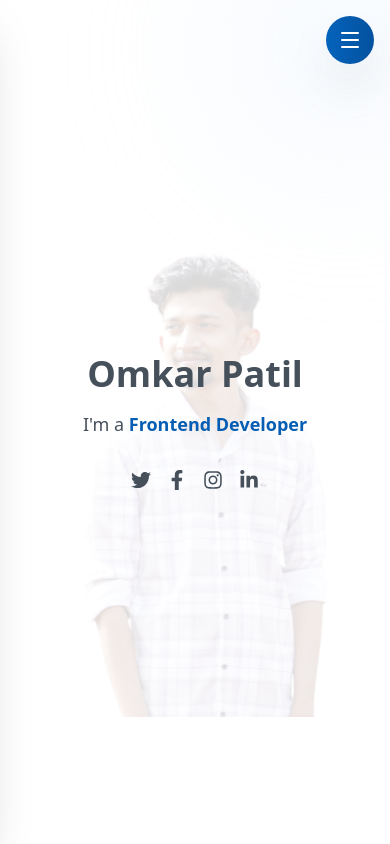
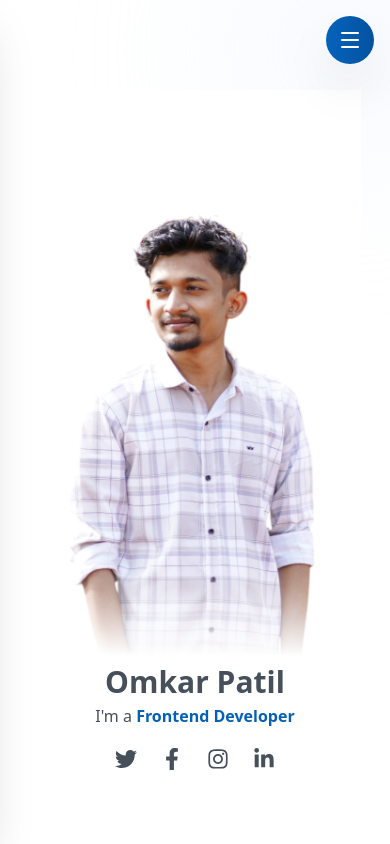
Before and after one commit to omkarpatil2906/my-portfolio, a React (Vite) app: page / in a window 390 px wide. Shown: the top 844 px of the page. Built offline with nearby package versions, Linux system fonts and the light colour scheme.

Commit message:
intial commit

```diff
--- a/src/App.jsx
+++ b/src/App.jsx
@@ -11,9 +11,9 @@ function App() {
     <div>
       <Navbar />
       <Hero />
-      <About />
+      {/* <About />
       <Skill />
-      <Resume/>
+      <Resume/> */}
 
     </div>
   )
--- a/src/components/Hero.jsx
+++ b/src/components/Hero.jsx
@@ -5,33 +5,43 @@ import { FaTwitter, FaInstagram, FaFacebookF, FaLinkedinIn } from "react-icons/f
 import hero from '../assets/img/PhotoRoom.png'
 import heroMobile from '../assets/img/PhotoRoomMobile.png'
 
-
 function Hero() {
     return (
-        <div className='border-b'>
+        <div className="border-b">
             <section
                 id="hero"
-                className="min-h-screen w-full flex items-center relative overflow-hidden"
+                className="min-h-dvh flex flex-col justify-center w-full relative overflow-hidden"
             >
-                {/* Desktop Background */}
+
+                {/* DESKTOP BACKGROUND IMAGE */}
                 <div
-                    className="hidden md:flex absolute inset-0 bg-cover bg-right "
+                    className="hidden md:flex absolute inset-0 bg-cover bg-right"
                     style={{ backgroundImage: `url(${hero})` }}
                 ></div>
 
-                {/* Mobile Background */}
-                <div className="md:hidden absolute h-full inset-0 flex items-center justify-end pr-4">
-                    <motion.img
-                        initial={{ opacity: 0, x: 100 }}
-                        animate={{ opacity: 0.15, x: 0 }}
-                        transition={{ duration: 1.2 }}
-                        src={heroMobile}
-                        alt="Omkar Patil"
-                        className="h-[70vh] w-auto object-cover"
-                    />
+                {/* MOBILE IMAGE (TOP) */}
+                <div className="md:hidden w-full flex justify-center relative overflow-hidden mt-4">
+
+                    {/* Parent Motion Wrapper */}
+                    <motion.div
+                        initial={{ opacity: 0, y: 40 }}
+                        animate={{ opacity: 1, y: 0 }}
+                        transition={{ duration: 0.9, ease: "easeOut" }}
+                        className="relative w-[85%] mx-auto flex justify-center"
+                    >
+                        {/* Mobile Image */}
+                        <img
+                            src={heroMobile}
+                            alt="Omkar Patil"
+                            className="w-full object-contain relative z-10 -mb-6"
+                        />
+
+                        {/* Bottom Fade Overlay */}
+                        <div className="absolute bottom-0 left-0 right-0 h-24 bg-gradient-to-t from-white to-transparent z-20"></div>
+                    </motion.div>
                 </div>
 
-                {/* Animated Background Elements */}
+                {/* BACKGROUND ANIMATED BLOB */}
                 <div className="absolute inset-0 overflow-hidden pointer-events-none">
                     <motion.div
                         animate={{
@@ -47,57 +57,68 @@ function Hero() {
                     />
                 </div>
 
+                {/* CONTENT */}
                 <motion.div
-                    initial={{ opacity: 0, y: 100 }}
+                    initial={{ opacity: 0, y: 60 }}
                     animate={{ opacity: 1, y: 0 }}
                     transition={{ duration: 1.2, ease: "easeOut" }}
-                    className="text-center z-10 px-4 w-full"
+                    className="
+                        relative z-10
+                        text-center md:text-left
+                        px-4 md:px-12 lg:px-36
+                        mt-2 md:mt-0
+                    "
                 >
+                    {/* NAME */}
                     <motion.h1
-                        initial={{ opacity: 0, scale: 0.5 }}
+                        initial={{ opacity: 0, scale: 0.8 }}
                         animate={{ opacity: 1, scale: 1 }}
-                        transition={{ duration: 1, delay: 0.3 }}
-                        className="text-4xl sm:text-5xl md:text-7xl font-bold text-[#45505b] mb-4"
+                        transition={{ duration: 0.9, delay: 0.2 }}
+                        className="text-3xl sm:text-4xl md:text-7xl font-bold text-[#45505b] mb-1"
                     >
                         Omkar Patil
                     </motion.h1>
+
+                    {/* SUBTITLE */}
                     <motion.p
                         initial={{ opacity: 0 }}
                         animate={{ opacity: 1 }}
-                        transition={{ duration: 1, delay: 0.6 }}
-                        className="text-lg sm:text-xl md:text-2xl text-[#45505b] mb-8"
+                        transition={{ duration: 1, delay: 0.4 }}
+                        className="text-base sm:text-lg md:text-2xl text-[#45505b] mb-5"
                     >
-                        I'm a <motion.span
-                            animate={{
-                                color: ['#0563bb', '#0452a0', '#0563bb']
-                            }}
+                        I'm a{" "}
+                        <motion.span
+                            animate={{ color: ['#0563bb', '#0452a0', '#0563bb'] }}
                             transition={{ duration: 3, repeat: Infinity }}
                             className="font-semibold"
                         >
                             Frontend Developer
                         </motion.span>
                     </motion.p>
+
+                    {/* SOCIAL ICONS */}
                     <motion.div
-                        initial={{ opacity: 0, y: 50 }}
+                        initial={{ opacity: 0, y: 40 }}
                         animate={{ opacity: 1, y: 0 }}
-                        transition={{ duration: 1, delay: 0.9 }}
-                        className="flex justify-center gap-4 sm:gap-6"
+                        transition={{ duration: 1, delay: 0.6 }}
+                        className="flex justify-center md:justify-start gap-6"
                     >
                         {[FaTwitter, FaFacebookF, FaInstagram, FaLinkedinIn].map((Icon, i) => (
                             <motion.a
                                 key={i}
                                 initial={{ scale: 0 }}
                                 animate={{ scale: 1 }}
-                                transition={{ duration: 0.5, delay: 1.2 + i * 0.1 }}
-                                whileHover={{ scale: 1.3, y: -8, rotate: 360 }}
+                                transition={{ duration: 0.4, delay: 0.8 + i * 0.1 }}
+                                whileHover={{ scale: 1.25 }}
                                 href="#"
-                                className="text-[#45505b] hover:text-[#0563bb] transition-colors duration-300"
+                                className="text-[#45505b] hover:text-[#0563bb]"
                             >
-                                <Icon size={20} className="sm:w-6 sm:h-6" />
+                                <Icon size={22} />
                             </motion.a>
                         ))}
                     </motion.div>
                 </motion.div>
+
             </section>
         </div>
     )
```
Also changed, not shown: src/components/Navbar.jsx (+2 -7 lines).
